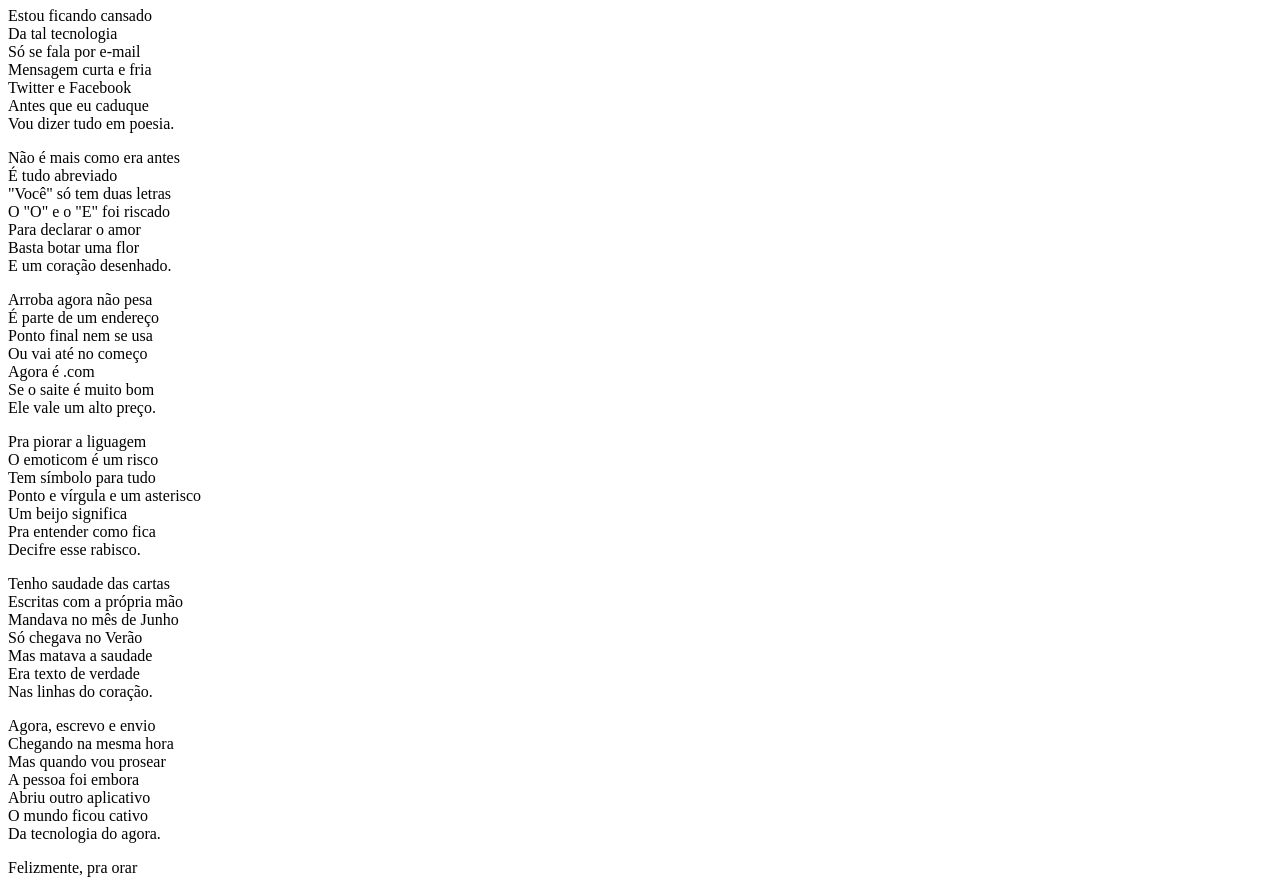
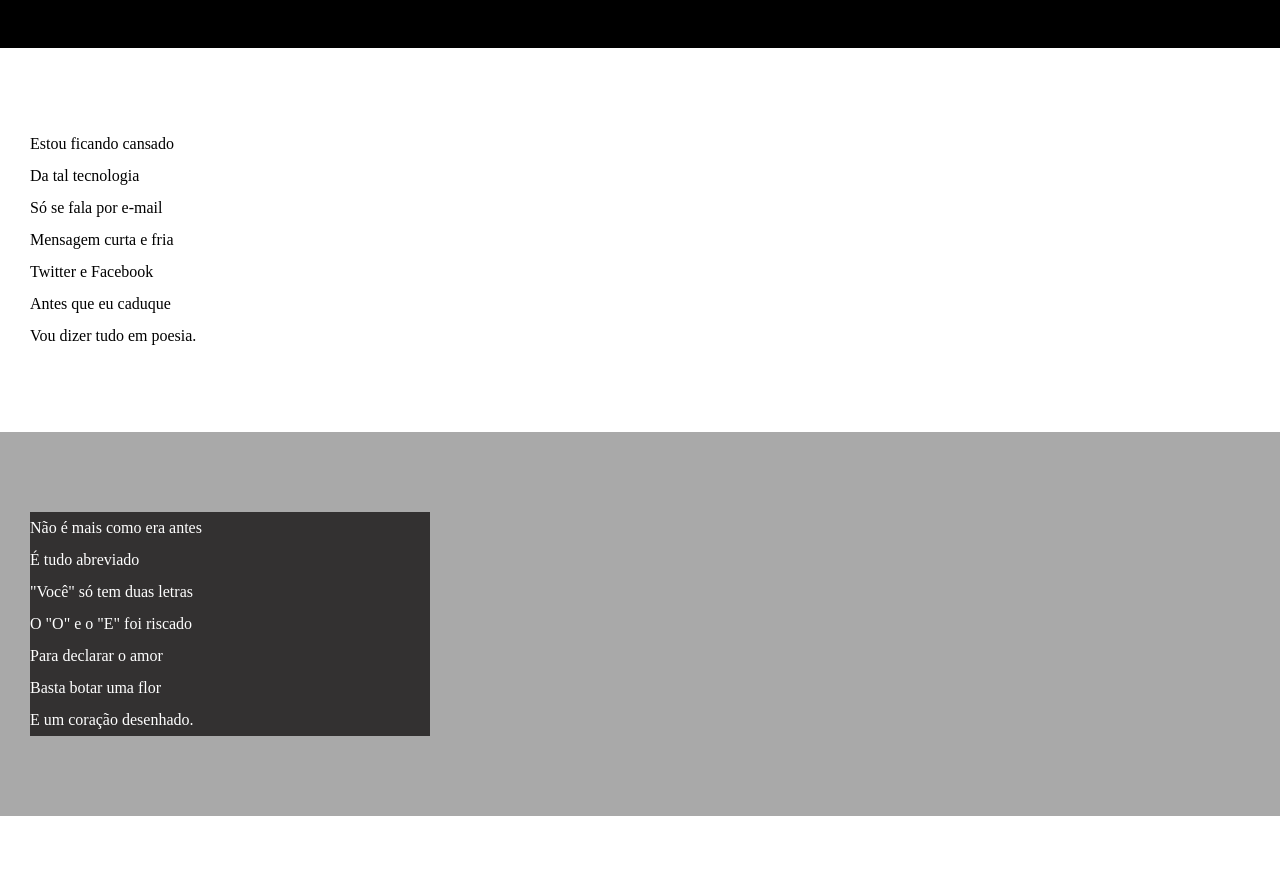
Before and after one commit to LucasCoelho27/html5-css3, a plain HTML site: page DESAFIOS/Desafio Cordel/index.html in a window 1280 px wide. Shown: the part 107-985 px from the top of the page. Drawn offline with Linux system fonts and the light colour scheme.

Commit message:
att desafio 012

```diff
--- /dev/null
+++ b/DESAFIOS/Desafio Cordel/estilo/style.css
@@ -0,0 +1,66 @@
+@charset "UTF-8";
+
+* {
+    margin: 0px;
+    padding: 0px;
+}
+
+html, body{
+    background-color: darkgray;
+    min-height: 100%;
+}
+
+header{
+    background-color: black;
+    color: white;
+    text-align: center;
+}
+
+header > h1{
+    padding-top: 50px;
+    font-variant: small-caps;
+
+}
+
+header > p{
+    padding-bottom: 50px;
+}
+
+a{
+    color: white;
+    text-decoration: none;
+    font-weight: bold;
+}
+
+a:hover{
+    text-decoration: underline;
+}
+
+footer{
+    background-color: black;
+    text-align: center;
+    color: white;
+    padding: 10px;
+}
+
+section.normal{
+    background-color: white;
+    color: black;
+}
+
+section.imagem{
+    background-color: rgb(31, 29, 29)0, 19, 19);
+    color: white;
+}
+
+section.imagem > p{
+    width: 400px;
+    background-color: rgb(51, 49, 49);
+}
+
+section{
+    padding-left: 30px;
+    padding-top: 10vh;
+    padding-bottom: 10vh;
+    line-height: 2em;
+}
--- a/DESAFIOS/Desafio Cordel/index.html
+++ b/DESAFIOS/Desafio Cordel/index.html
@@ -4,6 +4,7 @@
     <meta charset="UTF-8">
     <meta name="viewport" content="width=device-width, initial-scale=1.0">
     <title>Cordel Moderno</title>
+    <link rel="stylesheet" href="estilo/style.css">
 </head>
 <body>
     <header>
@@ -11,7 +12,7 @@
         <p>Por <a href="https://www.recantodasletras.com.br/poesias/3186743" target="_blank">Milton Duarte</a></p>
     </header>
 
-    <section>
+    <section class="normal">
         <p>
             Estou ficando cansado <br>
             Da tal tecnologia <br>
@@ -23,7 +24,7 @@
         </p>
     </section>
 
-    <section>
+    <section class="imagem">
         <p>
             Não é mais como era antes <br>
             É tudo abreviado <br>
@@ -35,7 +36,7 @@
         </p>
     </section>
 
-    <section>
+    <section class="normal">
         <p>
             Arroba agora não pesa <br>
             É parte de um endereço <br>
@@ -57,7 +58,7 @@
         </p>
     </section>
 
-    <section>
+    <section class="imagem">
         <p>
             Tenho saudade das cartas <br>
             Escritas com a própria mão <br>
@@ -69,7 +70,7 @@
         </p>
     </section>
 
-    <section>
+    <section class="normal">
         <p>
             Agora, escrevo e envio <br>
             Chegando na mesma hora <br>
```
